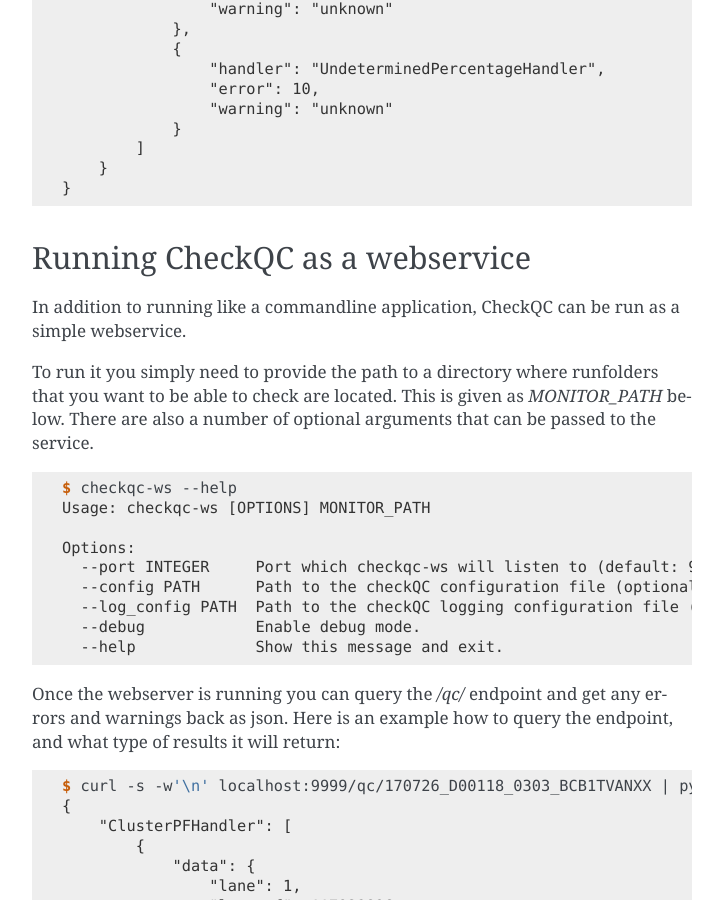
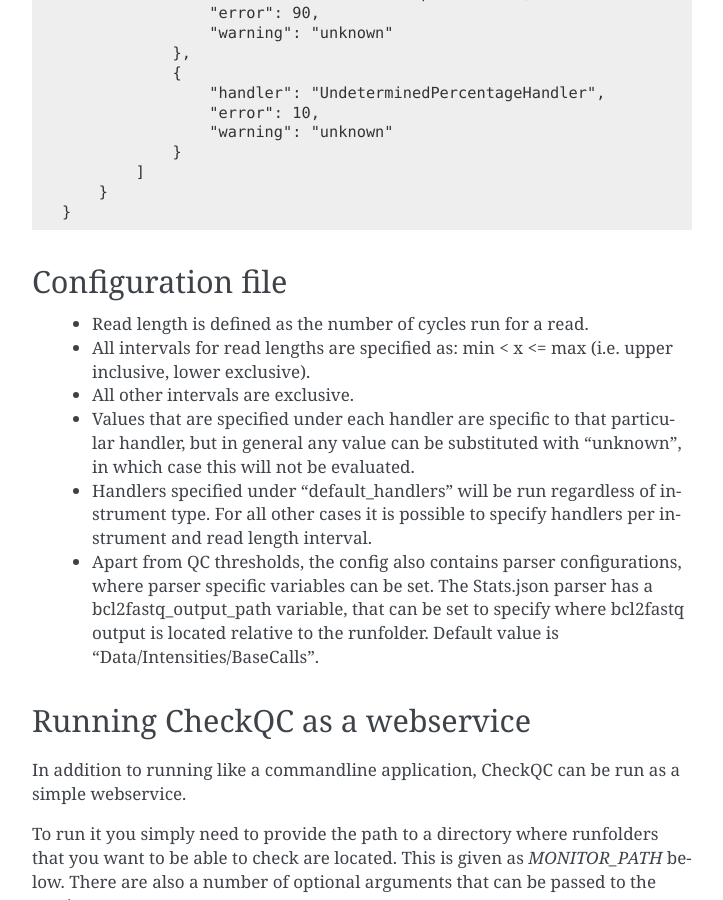
Before and after one commit to Molmed/checkQC, a Sphinx documentation site: the page built from docs/index.rst, in a window 1280 px wide and 900 px high, scrolled down 4010 px. Shown: the whole window, without its empty margins (388-1111 px from the left). Built offline with Sphinx 7.4.7, drawn with Linux system fonts in a browser that asks for light colours; pages that are not in the unit, such as notebooks, are missing from menus; some of the changed text lies outside the part shown.

Commit message:
Move update config info to docs.

```diff
--- a/docs/index.rst
+++ b/docs/index.rst
@@ -49,7 +49,7 @@ your own custom file, you can do so by adding a path to the config like this:
 
 When CheckQC starts and no path to the config file is specified it will give you
 the path to where the default file is located on your system, if you want a template
-that you can customize according to your own needs.
+that you can customize according to your own needs. See section `Configuration file`_ for more information.
 
 When you run CheckQC you can expect to see output similar to this:
 
@@ -199,6 +199,25 @@ In this example we use the python json tool to pretty print the json output:
       }
   }
 
+Configuration file
+------------------
+
+ - Read length is defined as the number of cycles run for a read.
+
+ - All intervals for read lengths are specified as: min < x <= max (i.e. upper inclusive, lower exclusive).
+
+ - All other intervals are exclusive.
+
+ - Values that are specified under each handler are specific to that particular handler, but in general any value
+   can be substituted with "unknown", in which case this will not be evaluated.
+
+ - Handlers specified under "default_handlers" will be run regardless of instrument type. For all other cases it
+   is possible to specify handlers per instrument and read length interval.
+
+ - Apart from QC thresholds, the config also contains parser configurations, where parser specific variables can be set.
+   The Stats.json parser has a bcl2fastq_output_path variable, that can be set to specify where bcl2fastq output is located
+   relative to the runfolder. Default value is "Data/Intensities/BaseCalls".
+
 Running CheckQC as a webservice
 -------------------------------
 
```
Also changed, not shown: 1 other file.
